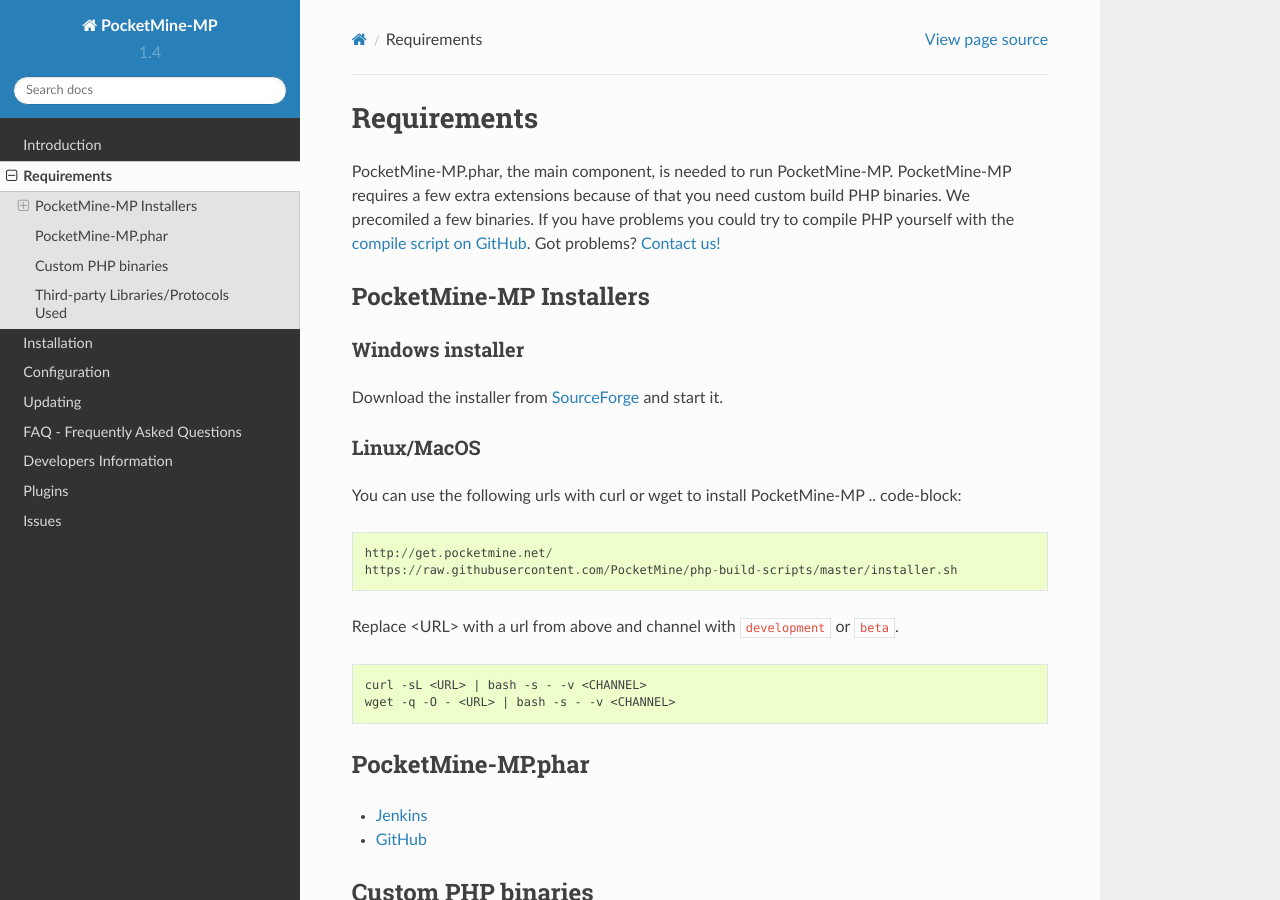
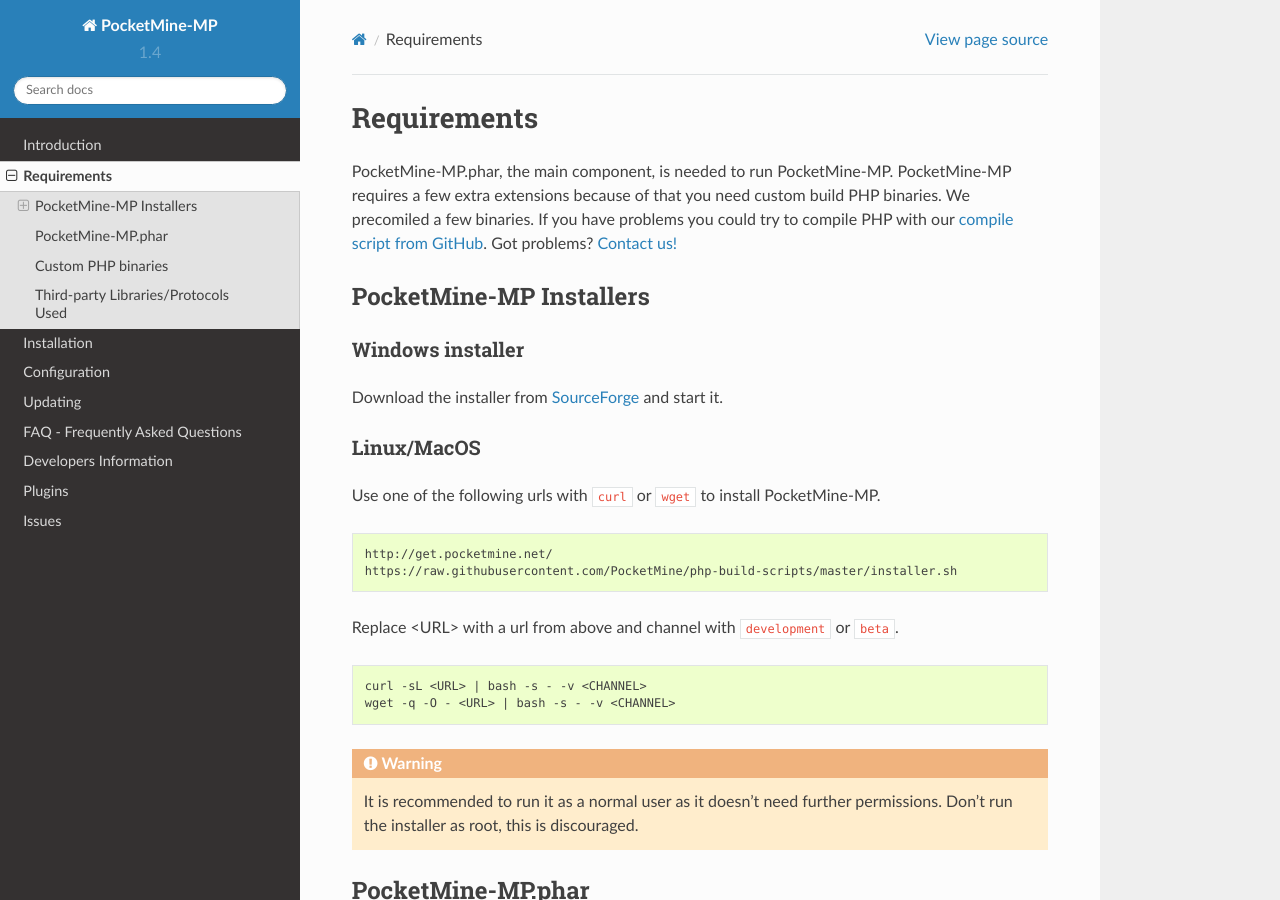
Before and after one commit to PocketMine/Documentation, a Sphinx documentation site: the page built from source/require.rst, in a window 1280 px wide and 900 px high. Built offline with Sphinx 7.4.7 and the Read the Docs theme 2.0.0, drawn with Linux system fonts in a browser that asks for light colours.

Commit message:
Discourage root warning.

```diff
--- a/source/require.rst
+++ b/source/require.rst
@@ -2,7 +2,11 @@
 
 Requirements
 ============
-PocketMine-MP.phar, the main component, is needed to run PocketMine-MP. PocketMine-MP requires a few extra extensions because of that you need custom build PHP binaries. We precomiled a few binaries. If you have problems you could try to compile PHP yourself with the `compile script on GitHub <https://github.com/PocketMine/php-build-scripts/blob/master/compile.sh>`_. Got problems? `Contact us! <http://pocketmine-mp.readthedocs.org/en/latest/intro.html#contact-and-support>`_
+PocketMine-MP.phar, the main component, is needed to run PocketMine-MP.
+PocketMine-MP requires a few extra extensions because of that you need custom build PHP binaries.
+We precomiled a few binaries.
+If you have problems you could try to compile PHP with our `compile script from GitHub <https://github.com/PocketMine/php-build-scripts/blob/master/compile.sh>`_.
+Got problems? `Contact us! <http://pocketmine-mp.readthedocs.org/en/latest/intro.html#contact-and-support>`_
 
 PocketMine-MP Installers
 ------------------------
@@ -12,8 +16,9 @@
 
 Linux/MacOS
 +++++++++++
-You can use the following urls with curl or wget to install PocketMine-MP
-.. code-block::
+Use one of the following urls with ``curl`` or ``wget`` to install PocketMine-MP.
+
+.. code-block:: sh
 
 	http://get.pocketmine.net/
 	https://raw.githubusercontent.com/PocketMine/php-build-scripts/master/installer.sh
@@ -25,6 +30,13 @@
 
 	curl -sL <URL> | bash -s - -v <CHANNEL>
 	wget -q -O - <URL> | bash -s - -v <CHANNEL>
+
+
+.. warning::
+
+    It is recommended to run it as a normal user as it doesn't need further permissions.
+    Don't run the installer as root, this is discouraged.
+
 
 PocketMine-MP.phar
 ------------------
```
